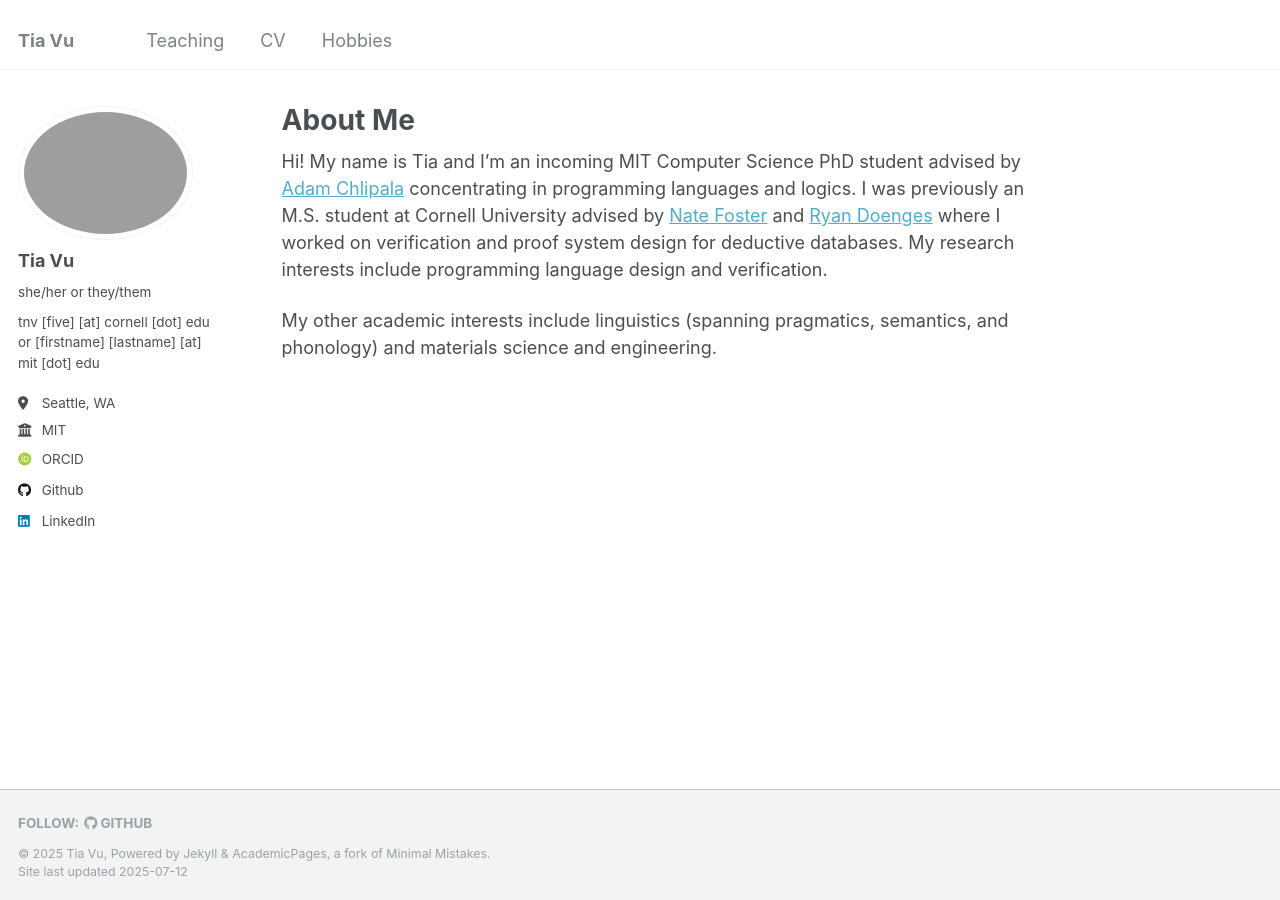
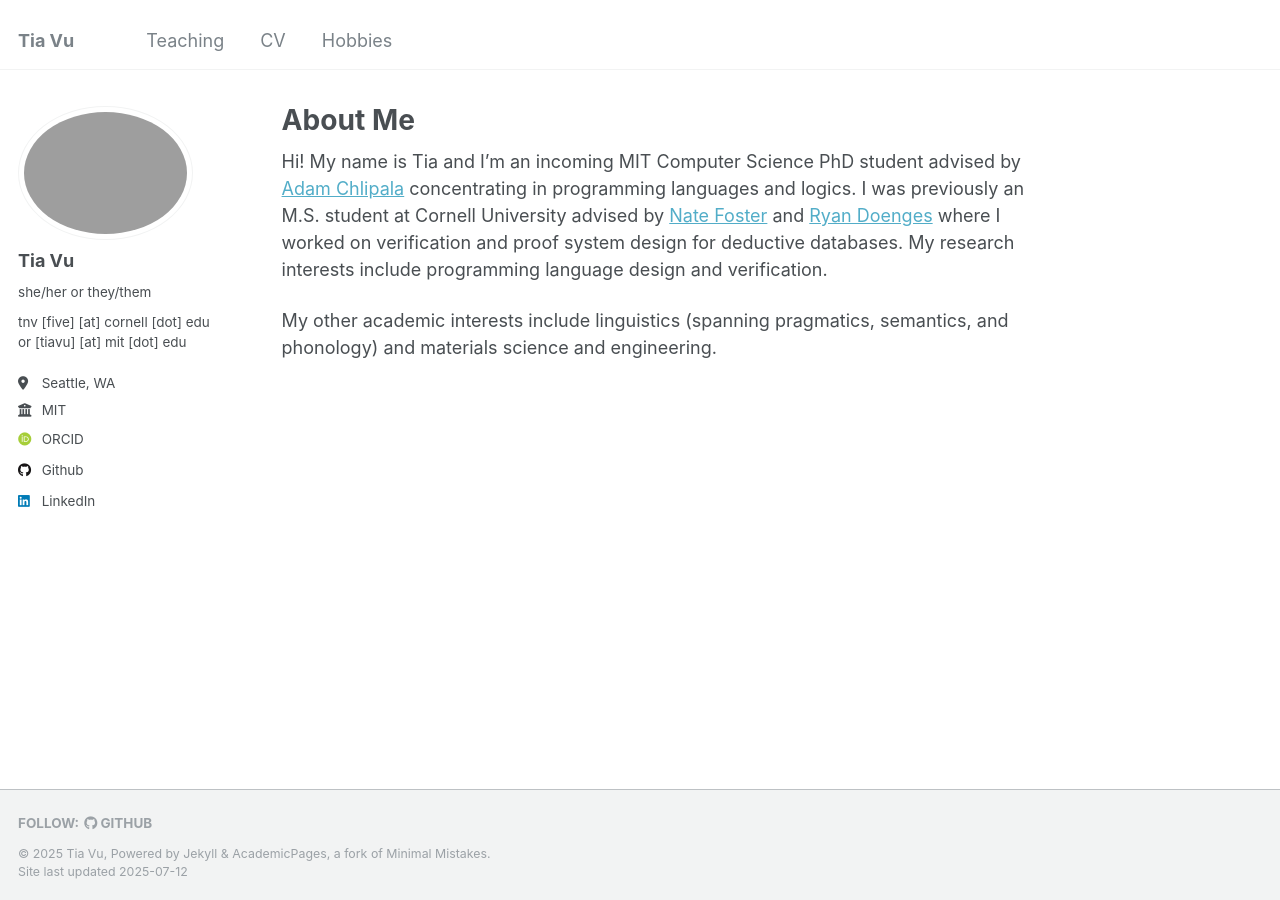
Before and after one commit to Tia-Vu/Tia-Vu.github.io, a Jekyll site: the page built from _pages/about.md, in a window 1280 px wide. Built offline with Jekyll 4.4.1, drawn with Linux system fonts in a browser that asks for light colours; some web fonts are replaced.

Commit message:
Reformat...again

```diff
--- a/_config.yml
+++ b/_config.yml
@@ -24,7 +24,7 @@ author:
   avatar           : "profile.JPG"
   name             : "Tia Vu"
   pronouns         : "she/her or they/them"
-  bio              : "tnv [five] [at] cornell [dot] edu or [firstname] [lastname] [at] mit [dot] edu"
+  bio              : "tnv [five] [at] cornell [dot] edu or [tiavu] [at] mit [dot] edu"
   location         : "Seattle, WA"
   employer         : "MIT"
   uri              : # URL
```
